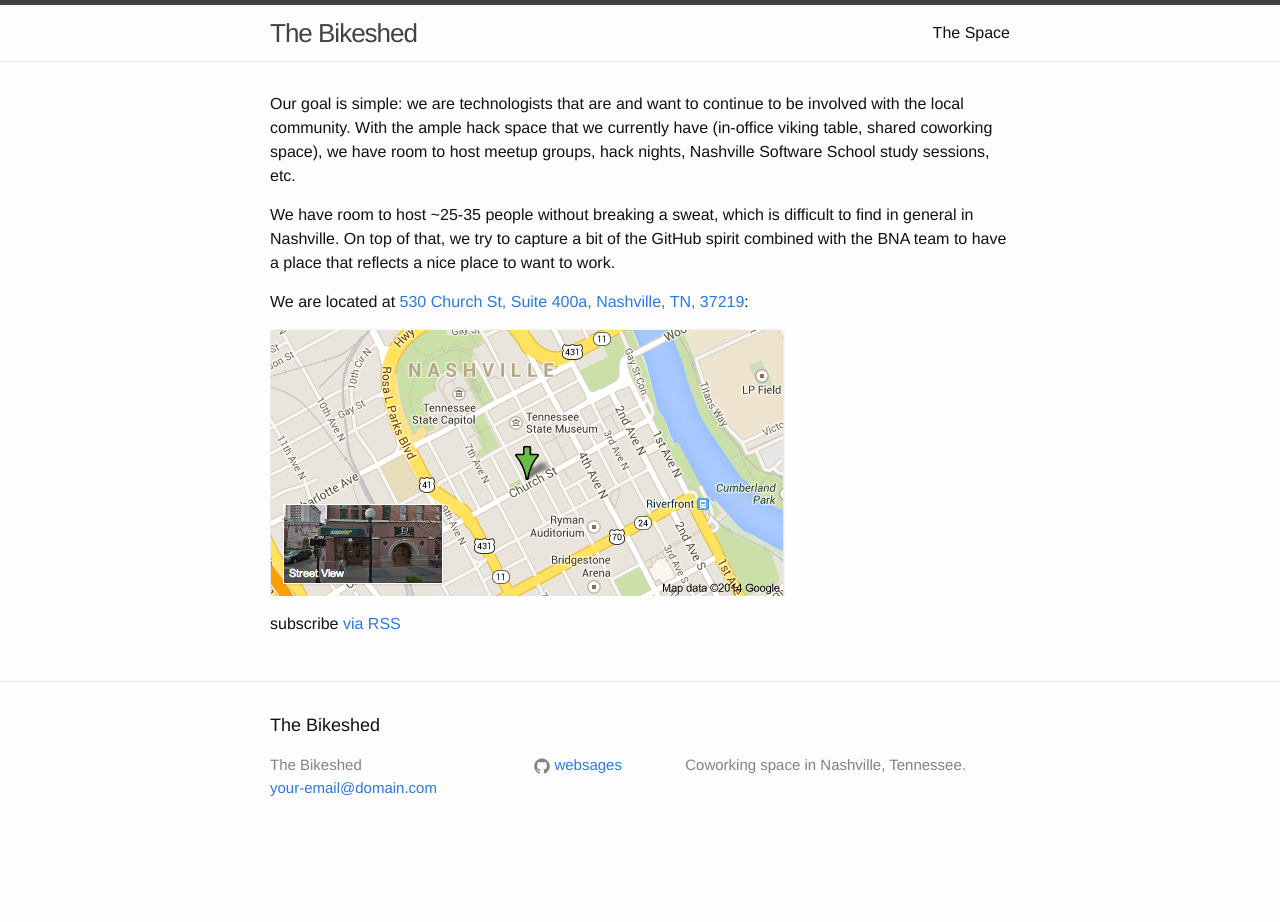
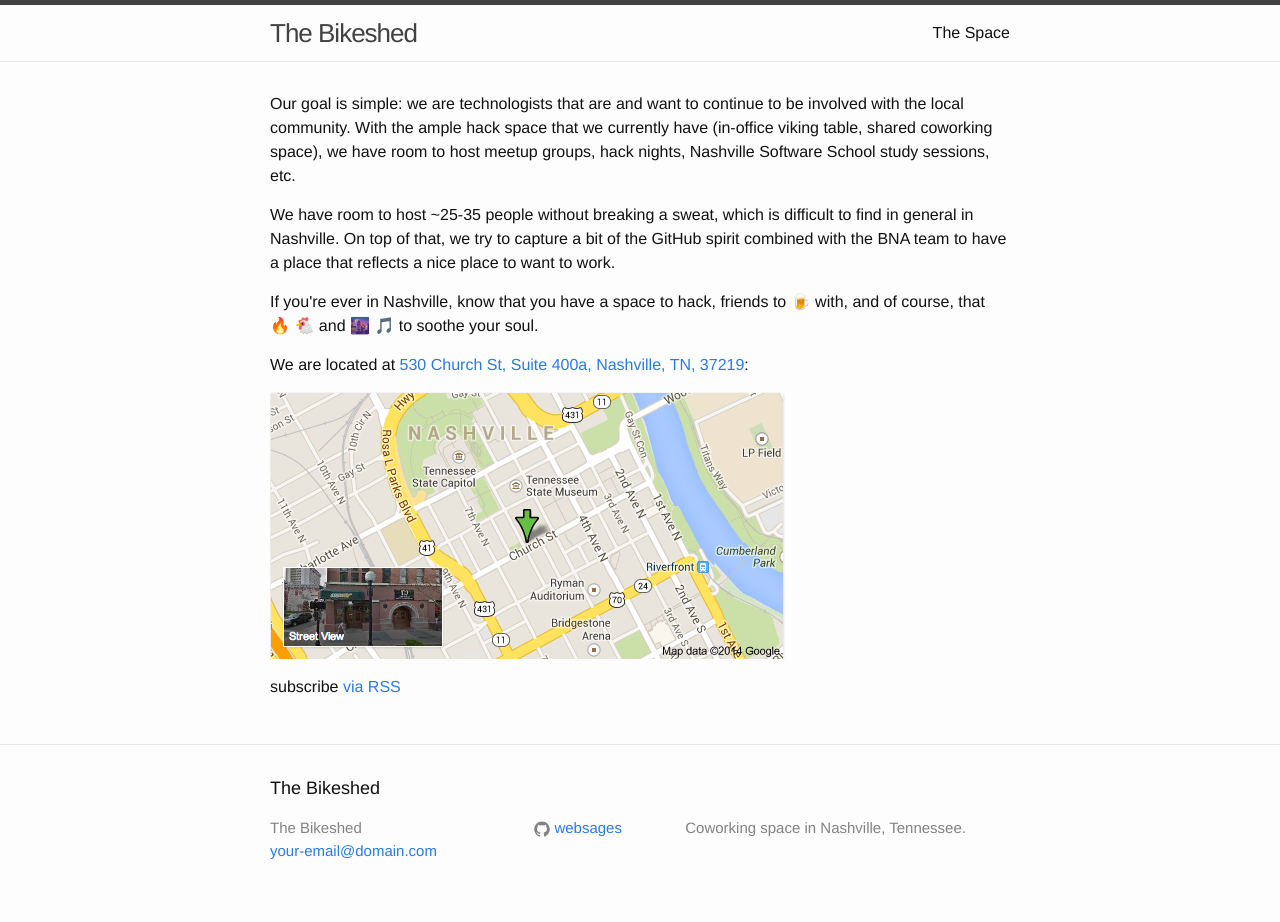
Before and after one commit to websages/thebikeshed.io, a Jekyll site: the page built from index.html, in a window 1280 px wide. Built offline with Jekyll 4.4.1, drawn with Linux system fonts in a browser that asks for light colours; before the commit the page ends 900 px from its top, so only the background shows below that.

Commit message:
Add final intro paragraph

```diff
--- a/_includes/intro.html
+++ b/_includes/intro.html
@@ -5,6 +5,8 @@ meetup groups, hack nights, Nashville Software School study sessions, etc.</p>
 
 <p>We have room to host ~25-35 people without breaking a sweat, which is difficult to find in general in Nashville. On top of that, we try to capture a bit of the GitHub spirit combined with the BNA team to have a place that reflects a nice place to want to work.</p>
 
+<p>If you're ever in Nashville, know that you have a space to hack, friends to 🍺 with, and of course, that <a href="https://en.wikipedia.org/wiki/Hot_chicken"><span title="hot chicken">🔥&nbsp;🐔</span></a> and 🌆&nbsp;🎵 to soothe your soul.</p>
+
 <p>We are located at <a href="https://www.google.com/maps/place/530+Church+St+%23400a,+Nashville,+TN+37219/@36.1628687,-86.7835471,17z/data=!3m1!4b1!4m5!3m4!1s0x8864665887aed1c1:0x6eb1daa914b4203f!8m2!3d36.1628644!4d-86.7813584">530 Church St, Suite 400a, Nashville, TN, 37219</a>:</p>
 
 <p><a href="https://www.google.com/maps/place/530+Church+St+%23400a,+Nashville,+TN+37219/@36.1628687,-86.7835471,17z/data=!3m1!4b1!4m5!3m4!1s0x8864665887aed1c1:0x6eb1daa914b4203f!8m2!3d36.1628644!4d-86.7813584"><img src="{{ site.baseurl }}/images/map.png" alt="Map of the Bikeshed" width="521" height="268"></a></p>
```
